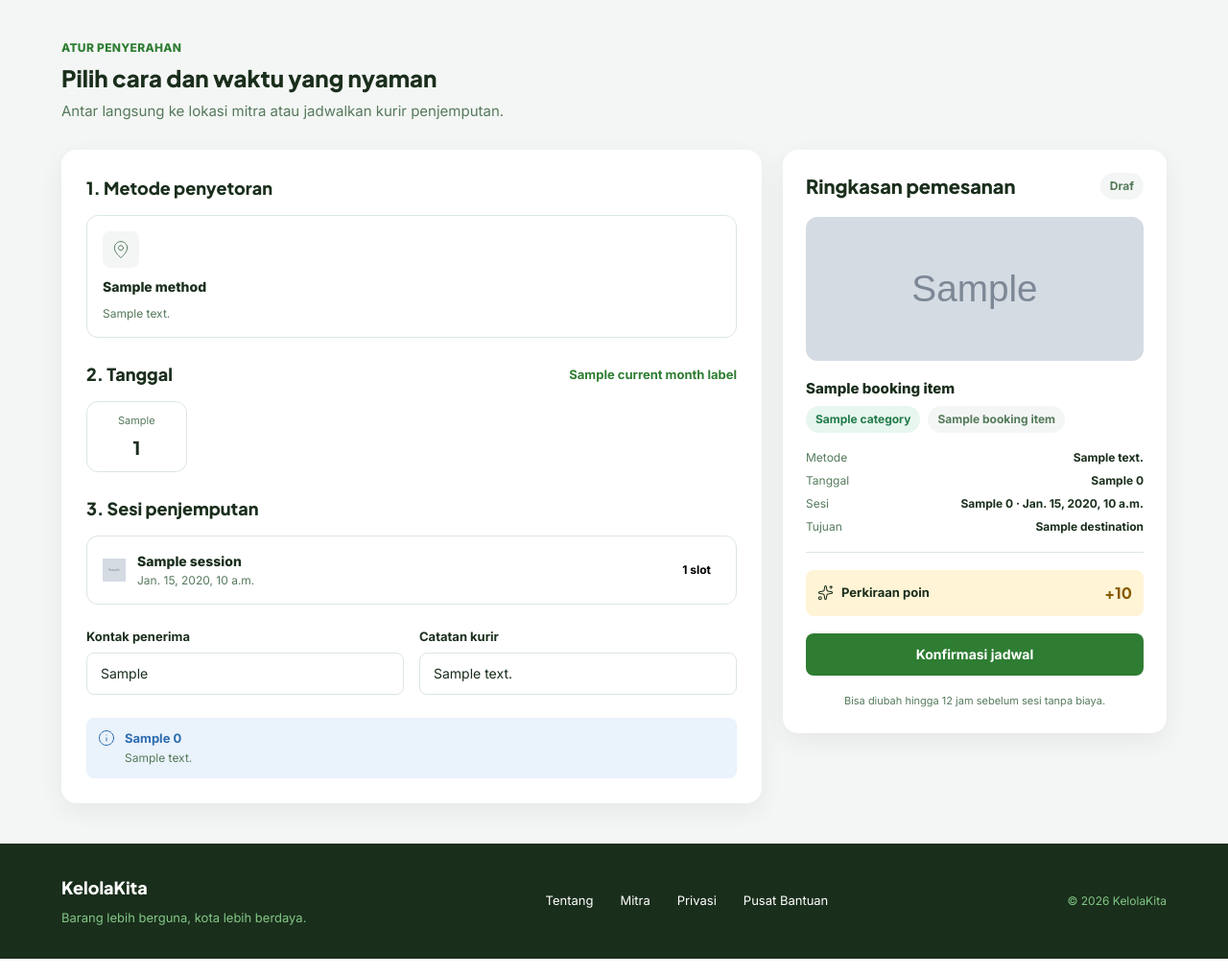
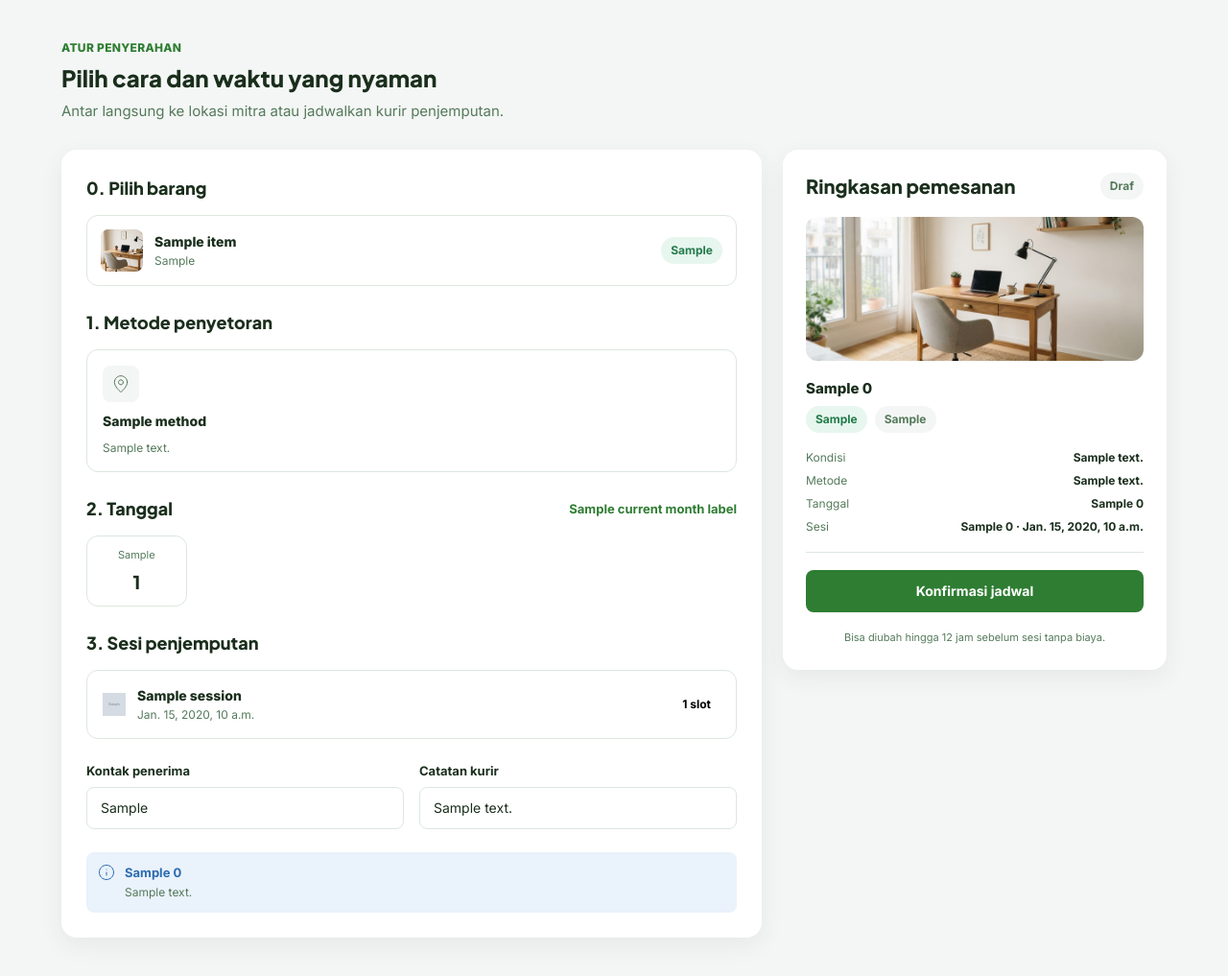
Before and after one commit to pbp-f-kelompok-1/KelolaKita, a Django app: template templates/schedule.html in a window 1280 px wide. Shown: the part 76-1093 px from the top of the page at 96% size. Run offline with Django 5.2, Linux system fonts and the light colour scheme; the template is opened without the code that fills it: most values are stand-ins (such as "Sample title", 1, 10 or a date in 2020); grey boxes marked "Sample" are stand-in pictures; style sheets or scripts are compiled from the project's sources; some libraries are stand-ins or nearby versions.

Commit message:
feat: let users pick from approved items on Jadwal page
Adds a "Pilih barang" section listing Pemeriksaan items that have
been approved (kategori_penanganan != menunggu), replacing the
hardcoded placeholder booking item. The order summary sidebar now
shows real fields (nama, jenis, kondisi, kategori) and updates live
as the user picks a different item.

```diff
--- a/templates/schedule.html
+++ b/templates/schedule.html
@@ -20,6 +20,35 @@
         {% csrf_token %}
 
         <div class="flex min-w-0 flex-1 flex-col gap-6 rounded-2xl bg-white p-[26px] shadow-[0px_8px_24px_0px_rgba(23,53,28,0.07)]">
+
+            <section class="flex flex-col gap-3.5">
+                <h2 class="font-['Plus_Jakarta_Sans'] text-lg font-extrabold text-[#1a2e1c]">0. Pilih barang</h2>
+                {% if items %}
+                <div class="flex flex-col gap-3">
+                    {% for item in items %}
+                    <label class="item-card group flex cursor-pointer items-center gap-3 rounded-xl border border-[#dce7de] bg-white p-3.5 has-[:checked]:border-[#2e7d32] has-[:checked]:bg-[#e8f5e9]">
+                        <input type="radio" name="barang" value="{{ item.pk }}" class="sr-only"
+                               {% if item.pk == selected_item_id %}checked{% endif %}
+                               data-nama="{{ item.nama_barang }}"
+                               data-jenis="{{ item.jenis_barang }}"
+                               data-kondisi="{{ item.kondisi_barang }}"
+                               data-kategori="{{ item.get_kategori_penanganan_display }}">
+                        <img src="{% static 'img/schedule/item-placeholder.jpg' %}" alt=""
+                             class="size-11 shrink-0 rounded-lg object-cover">
+                        <span class="flex flex-col gap-0.5">
+                            <span class="text-sm font-extrabold text-[#1a2e1c]">{{ item.nama_barang }}</span>
+                            <span class="text-xs text-[#557a5b]">{{ item.jenis_barang }}</span>
+                        </span>
+                        <span class="ml-auto shrink-0 rounded-full bg-[#e7f6ee] px-2.5 py-1.5 text-xs font-bold text-[#237b4b]">
+                            {{ item.get_kategori_penanganan_display }}
+                        </span>
+                    </label>
+                    {% endfor %}
+                </div>
+                {% else %}
+                <p class="text-sm text-[#557a5b]">Belum ada barang yang disetujui untuk dijadwalkan.</p>
+                {% endif %}
+            </section>
 
             <section class="flex flex-col gap-3.5">
                 <h2 class="font-['Plus_Jakarta_Sans'] text-lg font-extrabold text-[#1a2e1c]">1. Metode penyetoran</h2>
@@ -123,18 +152,30 @@
                 <span class="rounded-full bg-[#f4f6f5] px-2.5 py-1.5 text-xs font-bold text-[#557a5b]">Draf</span>
             </div>
 
-            <img src="{% static booking_item.image %}" alt="{{ booking_item.name }}"
+            <img src="{% static 'img/schedule/item-placeholder.jpg' %}" alt=""
                  class="h-[150px] w-full rounded-xl object-cover">
 
             <div class="flex flex-col gap-1.5">
-                <p class="text-[15px] font-extrabold text-[#1a2e1c]">{{ booking_item.name }}</p>
+                <p id="summary-item-name" class="text-[15px] font-extrabold text-[#1a2e1c]">
+                    {% if items %}{{ items.0.nama_barang }}{% else %}Belum ada barang{% endif %}
+                </p>
                 <div class="flex gap-2">
-                    <span class="rounded-full bg-[#e7f6ee] px-2.5 py-1.5 text-xs font-bold text-[#237b4b]">{{ booking_item.category }}</span>
-                    <span class="rounded-full bg-[#f4f6f5] px-2.5 py-1.5 text-xs font-bold text-[#557a5b]">{{ booking_item.quantity_label }}</span>
+                    <span id="summary-item-kategori" class="rounded-full bg-[#e7f6ee] px-2.5 py-1.5 text-xs font-bold text-[#237b4b]">
+                        {% if items %}{{ items.0.get_kategori_penanganan_display }}{% endif %}
+                    </span>
+                    <span id="summary-item-jenis" class="rounded-full bg-[#f4f6f5] px-2.5 py-1.5 text-xs font-bold text-[#557a5b]">
+                        {% if items %}{{ items.0.jenis_barang }}{% endif %}
+                    </span>
                 </div>
             </div>
 
             <dl class="flex flex-col gap-2 text-xs">
+                <div class="flex items-start justify-between gap-3">
+                    <dt class="text-[#557a5b]">Kondisi</dt>
+                    <dd id="summary-item-kondisi" class="w-[220px] text-right font-bold text-[#1a2e1c]">
+                        {% if items %}{{ items.0.kondisi_barang }}{% endif %}
+                    </dd>
+                </div>
                 <div class="flex items-start justify-between gap-3">
                     <dt class="text-[#557a5b]">Metode</dt>
                     <dd id="summary-method" class="w-[220px] text-right font-bold text-[#1a2e1c]">{{ methods.0.summary_label }}</dd>
@@ -147,21 +188,9 @@
                     <dt class="text-[#557a5b]">Sesi</dt>
                     <dd id="summary-session" class="w-[220px] text-right font-bold text-[#1a2e1c]">{{ sessions.0.name }} &middot; {{ sessions.0.time }}</dd>
                 </div>
-                <div class="flex items-start justify-between gap-3">
-                    <dt class="text-[#557a5b]">Tujuan</dt>
-                    <dd class="w-[220px] text-right font-bold text-[#1a2e1c]">{{ booking_item.destination }}</dd>
-                </div>
             </dl>
 
             <div class="h-px w-full bg-[#dce7de]"></div>
-
-            <div class="flex items-center justify-between rounded-lg bg-[#fff4d6] p-3">
-                <span class="flex items-center gap-2">
-                    <img src="{% static 'icons/sparkles.svg' %}" alt="" class="size-[17px]">
-                    <span class="text-[13px] font-bold text-[#1a2e1c]">Perkiraan poin</span>
-                </span>
-                <span class="font-['Plus_Jakarta_Sans'] text-base font-extrabold text-[#8a5b00]">+{{ booking_item.estimated_points }}</span>
-            </div>
 
             <button type="submit"
                     class="flex h-11 w-full cursor-pointer items-center justify-center rounded-lg bg-[#2e7d32] px-[18px] text-sm font-bold text-white transition hover:bg-[#1f5a23] active:scale-[0.98]">
@@ -180,6 +209,10 @@
     const summaryMethod = document.getElementById('summary-method');
     const summaryDate = document.getElementById('summary-date');
     const summarySession = document.getElementById('summary-session');
+    const summaryItemName = document.getElementById('summary-item-name');
+    const summaryItemKategori = document.getElementById('summary-item-kategori');
+    const summaryItemJenis = document.getElementById('summary-item-jenis');
+    const summaryItemKondisi = document.getElementById('summary-item-kondisi');
     const infoTitle = document.getElementById('info-title');
     const infoBody = document.getElementById('info-body');
 
@@ -193,6 +226,11 @@
             summaryDate.textContent = input.dataset.fullLabel;
         } else if (input.name === 'session') {
             summarySession.textContent = input.dataset.summaryLabel;
+        } else if (input.name === 'barang') {
+            summaryItemName.textContent = input.dataset.nama;
+            summaryItemKategori.textContent = input.dataset.kategori;
+            summaryItemJenis.textContent = input.dataset.jenis;
+            summaryItemKondisi.textContent = input.dataset.kondisi;
         }
     });
 </script>
```
